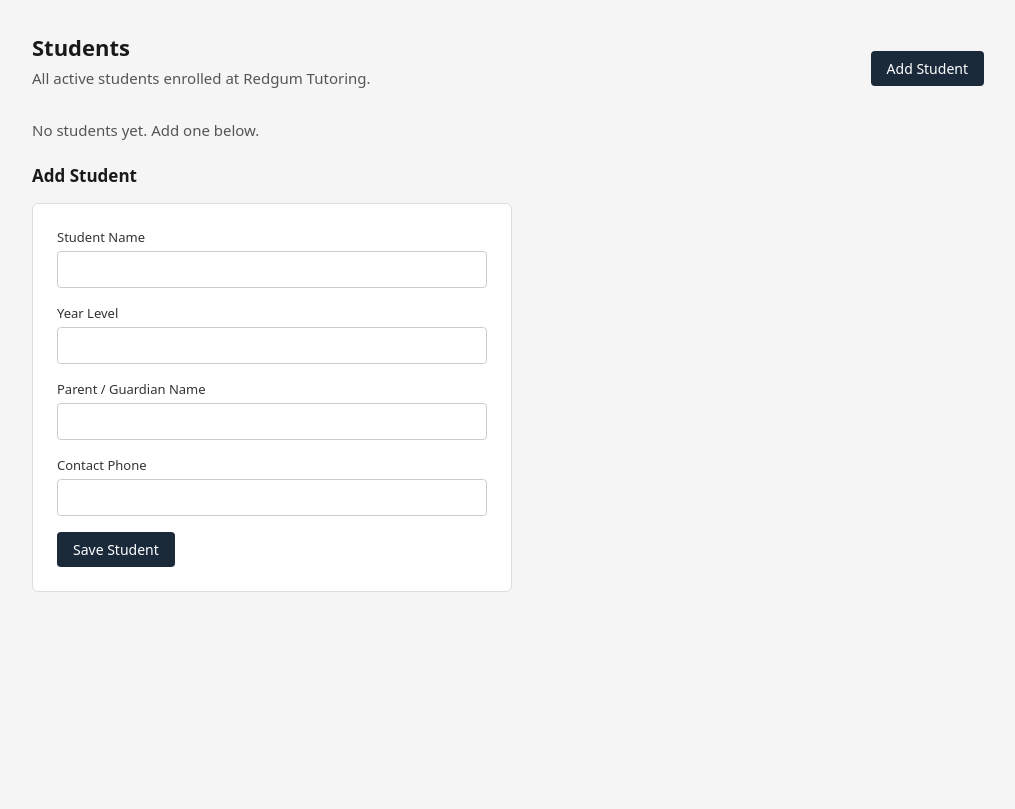
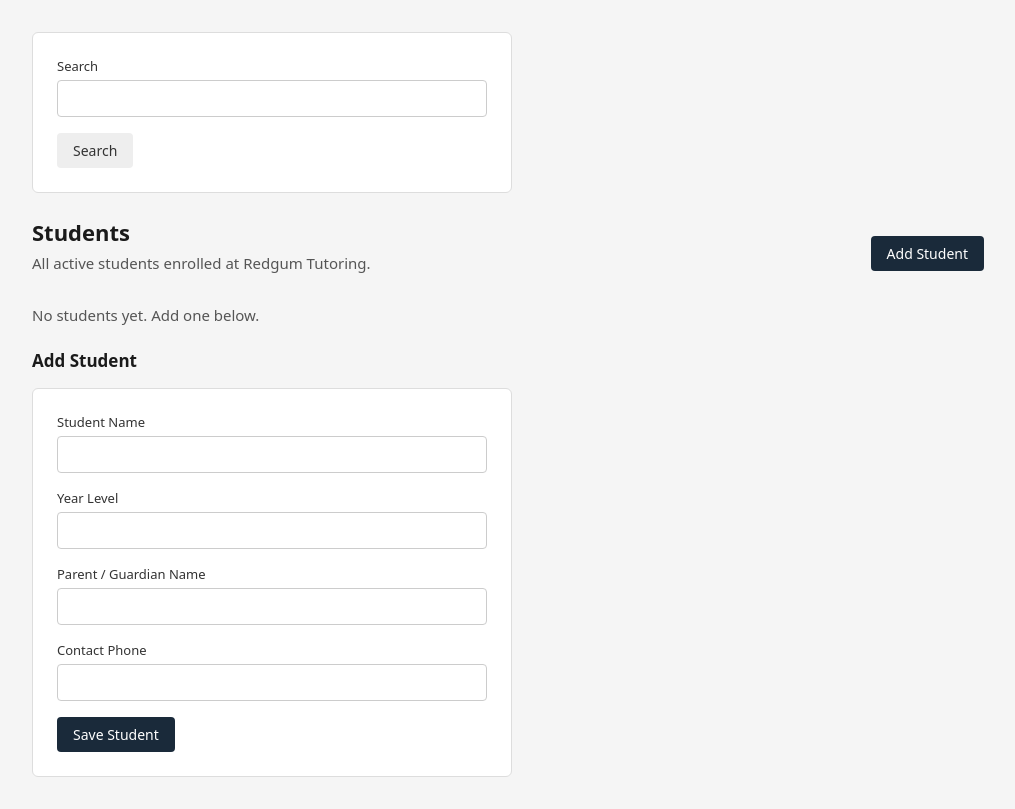
Before and after one commit to Deon37/redgum-tutoring-a3, a Flask app: page /students in a window 1280 px wide. Shown: the part 52-861 px from the top of the page, without its empty margins (132-1147 px from the left). Before the commit the page ends 644 px from the top, so only its background shows below. Run offline with Flask 3, Linux system fonts and the light colour scheme; data that the repository does not hold is empty.

Commit message:
Added search form
Added search form to students.html

```diff
--- a/templates/students.html
+++ b/templates/students.html
@@ -7,10 +7,15 @@
    Route passes `search` (the current query). Form should GET this page with a `search` param.
    Use existing CSS classes from style.css. #}
 {# START: Mitzi search form #}
-<!--
-    <form>
-    </form>
--->
+
+<form class="form" method="GET" action="">
+    <div class="form-group">
+        <label for="search">Search</label>
+        <input type="text" id="search" name="search" value="{{ search }}">
+    </div>
+    <button type="submit" class="btn btn-secondary">Search</button>
+</form>
+
 {# END: Mitzi search form #}
 
 <div class="section-header">
```
